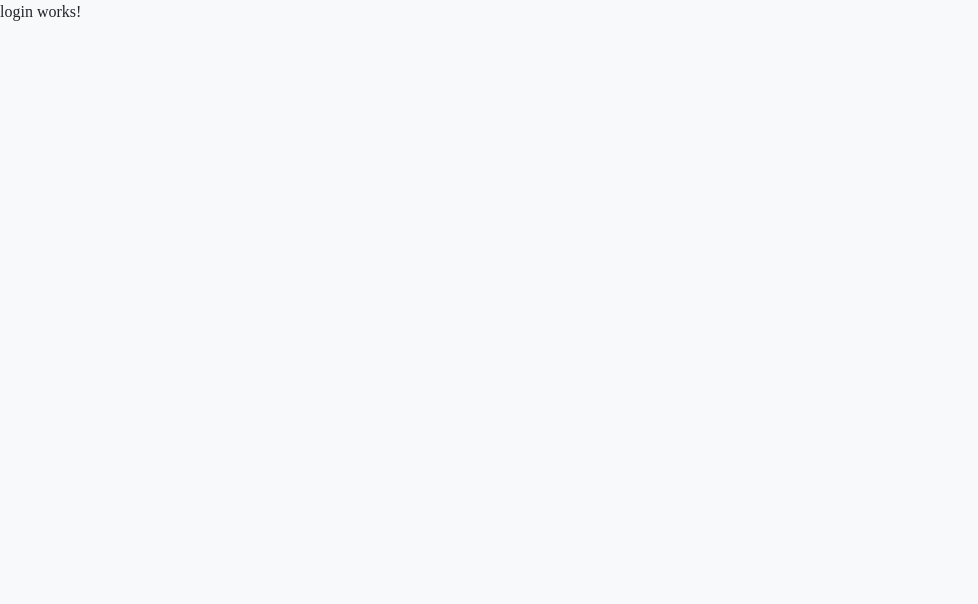
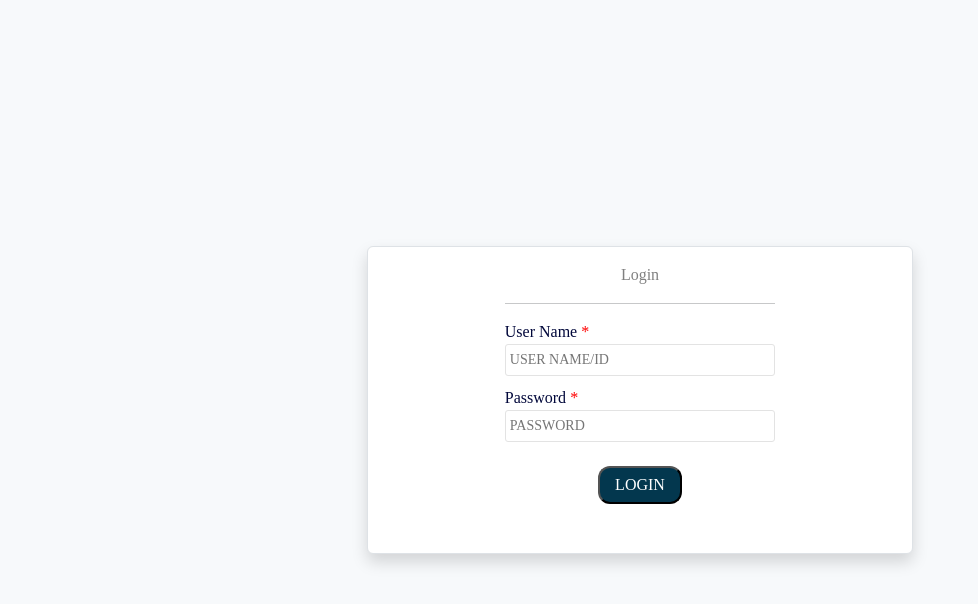
Before and after one commit to Techknow360/medsoft-v04, an Angular app: page /login in a window 1280 px wide. Shown: the top 604 px of the page, without its empty margins (0-978 px from the left). Built offline with nearby package versions, Linux system fonts and the light colour scheme.

Commit message:
Login Page Updated

```diff
--- a/src/app/app-routing.module.ts
+++ b/src/app/app-routing.module.ts
@@ -3,6 +3,7 @@ import { RouterModule, Routes } from '@angular/router';
 import { NotfoundComponent } from './shared/base/notfound/notfound.component';
 import { UndermaintenanceComponent } from './shared/base/undermaintenance/undermaintenance.component';
 import { LoginComponent } from './shared/login/login.component';
+import { DashboardComponent } from './view/dashboard/dashboard.component';
 import { UsersComponent } from './view/users/users.component';
 import { ViewComponent } from './view/view.component';
 
@@ -14,6 +15,10 @@ const routes: Routes = [
       {
         path : 'users',
         component : UsersComponent
+      },
+      {
+        path : 'dashboard',
+        component : DashboardComponent
       }
     ]
   },
--- a/src/app/app.module.ts
+++ b/src/app/app.module.ts
@@ -11,6 +11,7 @@ import { SidenavComponent } from './shared/base/sidenav/sidenav.component';
 import { FooterComponent } from './shared/base/footer/footer.component';
 import { TopheaderComponent } from './shared/base/topheader/topheader.component';
 import { NotfoundComponent } from './shared/base/notfound/notfound.component';
+import { SmartpasswordvisibleDirective } from './shared/core/directives/smartpasswordvisible.directive';
 
 @NgModule({
   declarations: [
@@ -20,7 +21,8 @@ import { NotfoundComponent } from './shared/base/notfound/notfound.component';
     SidenavComponent,
     FooterComponent,
     TopheaderComponent,
-    NotfoundComponent
+    NotfoundComponent,
+    SmartpasswordvisibleDirective
   ],
   imports: [
     BrowserModule,
--- /dev/null
+++ b/src/app/shared/core/directives/smartpasswordvisible.directive.ts
@@ -0,0 +1,33 @@
+import { Directive, ElementRef } from '@angular/core';
+
+@Directive({
+  selector: '[smartPasswordVisible]'
+})
+export class SmartpasswordvisibleDirective {
+
+  private _shown = false;
+
+  constructor(private el: ElementRef) {
+    this.setup();
+  }
+toggle(span: HTMLElement) {
+    this._shown = !this._shown;
+    if (this._shown) {
+      this.el.nativeElement.setAttribute('type', 'text');
+      span.classList.add('fa', 'fa-eye-slash')
+    } else {
+      this.el.nativeElement.setAttribute('type', 'password');
+      span.classList.add('fa', 'fa-eye-icon')
+    }
+  }
+setup() {
+    const parent = this.el.nativeElement.parentNode;
+    const span = document.createElement('span');
+    span.classList.add('fa', 'fa-eye-icon')
+    span.addEventListener('click', (event) => {
+      this.toggle(span);
+    });
+    parent.appendChild(span);
+  }
+
+}
--- a/src/app/shared/login/login.component.html
+++ b/src/app/shared/login/login.component.html
@@ -1 +1,33 @@
-<p>login works!</p>
+
+
+<div class="container">
+    <div class="row align-items-center vh-100">
+        <div class="col-6 mx-auto">
+            <div class="card shadow border">
+                <div class="card-body d-flex flex-column align-items-center">
+                    <div class="smart-header">
+                            login
+                    </div>
+                    <form [formGroup]="loginForm" autocomplete="off">
+                        <hr>
+                            <div class="smart-input">
+                                <label>User Name<span smartMandatory></span></label>
+                                <input placeholder="User Name/Id" formControlName="userName" [smartErrorMessage]="loginFormControls.userName"  [smartSubmit]="isSubmitted" smartInputBorder  class="input-value"  type="text" />
+                            </div>
+                            <div class="smart-input">
+                                <label>Password<span smartMandatory></span></label>
+                                <input placeholder="password" formControlName="password" [smartErrorMessage]="loginFormControls.password"  [smartSubmit]="isSubmitted" smartInputBorder  class="input-value"  type="password" />
+                            </div>
+                            <!-- <div class="pt-4">
+                               <a class="link">Forgot your password?</a>
+                            </div> -->
+                            <div class="text-center pt-4">
+                                <button type="submit" class="smart-btn" (click)="onLogin()">login</button>
+                            </div>
+                    </form>
+                    <hr/>
+                </div>
+            </div>
+        </div>
+    </div>
+</div>
--- a/src/app/shared/login/login.component.ts
+++ b/src/app/shared/login/login.component.ts
@@ -1,10 +1,35 @@
-import { Component } from '@angular/core';
+import { Component, OnInit } from '@angular/core';
+import { FormBuilder, FormGroup, Validators } from '@angular/forms';
 
 @Component({
   selector: 'app-login',
   templateUrl: './login.component.html',
   styleUrls: ['./login.component.css']
 })
-export class LoginComponent {
+export class LoginComponent implements OnInit {
+  loginForm : FormGroup;
+  isSubmitted :  boolean = false
+  constructor(
+    private formBuilder  :  FormBuilder
+    ){}
+
+  ngOnInit(): void {
+    this.createLoginForm()
+  }
+
+  createLoginForm(){
+    this.loginForm = this.formBuilder.group({
+      userName  : [null,Validators.required],
+      password  : [null,Validators.required]
+    })
+  }
+
+  get loginFormControls(){
+    return this.loginForm.controls
+  }
+
+  onLogin(){
+    this.isSubmitted =  true
+  }
 
 }
--- a/src/app/view/dashboard/dashboard.component.html
+++ b/src/app/view/dashboard/dashboard.component.html
@@ -1 +1,5 @@
-<p>dashboard works!</p>
+<div class="container">
+    <div>
+        dashboad is working
+    </div>
+</div>
--- a/src/app/view/users/users.component.html
+++ b/src/app/view/users/users.component.html
@@ -50,8 +50,8 @@
             <input placeholder="location" type="text" formControlName="location" [smartErrorMessage]="userFormControl.location" smartInputBorder   [smartSubmit]="isSubmitted" class="input-value">
         </div>
     </div>
-    <div class="row text-center pt-2">
-        <button type="submit" class="btn btn-primary" (click)="saveUserFormDetails()">save</button>
+    <div class="text-center pt-2">
+        <button type="submit" class="smart-btn" (click)="saveUserFormDetails()">save</button>
     </div>
   </form>
 </div>
--- a/src/smartTheme.css
+++ b/src/smartTheme.css
@@ -41,7 +41,7 @@ input{
 .smart-btn{
     background-color: #03374e;
     color: white;
-    padding: 5px 10px 5px 10px ;
+    padding: 5px 15px 5px 15px ;
     border-radius: 12px;
     text-transform: uppercase;
 }
--- a/src/styles.css
+++ b/src/styles.css
@@ -107,6 +107,7 @@
 
 .smart-header {
     color: grey;
+    text-transform: capitalize;
 }
 
 .smart-header-title{
```
Also changed, not shown: 1 other file (tests, documents, lock files or other folders).
